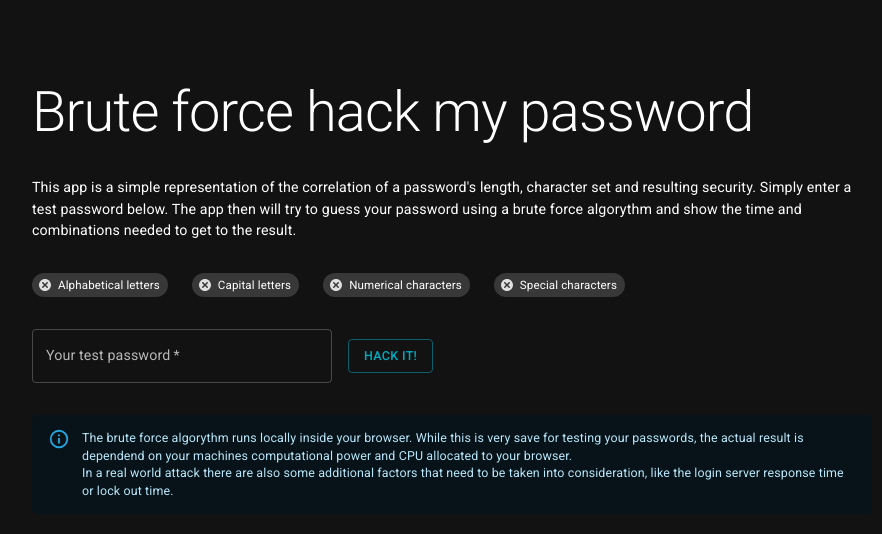
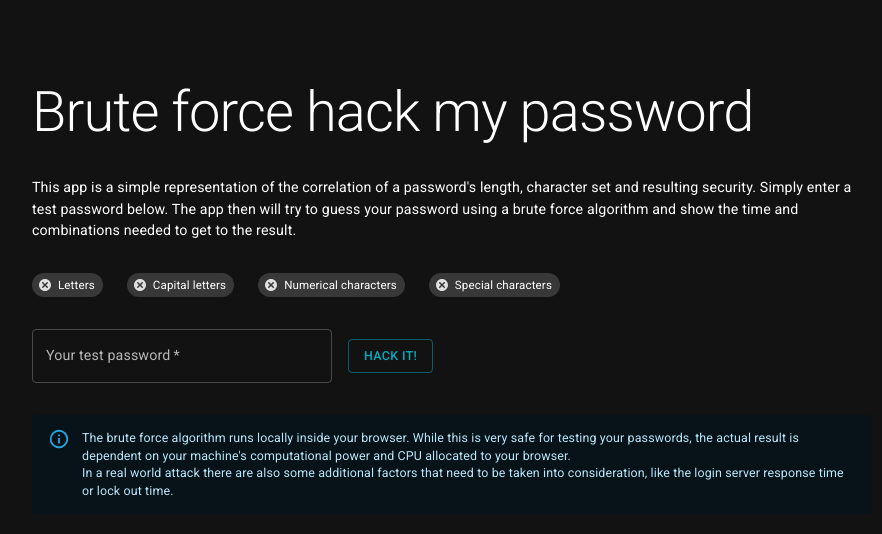
Before and after one commit to haach/brute-force-password, a React (Vite) app: page / in a window 1280 px wide. Shown: the top 534 px of the page, without its empty margins (188-1070 px from the left). Built offline with nearby package versions, Linux system fonts and the light colour scheme.

Commit message:
Fix typos

```diff
--- a/src/PasswordForm.tsx
+++ b/src/PasswordForm.tsx
@@ -104,13 +104,13 @@ export const PasswordForm: FC = () => {
           This app is a simple representation of the correlation of a password's
           length, character set and resulting security. Simply enter a test
           password below. The app then will try to guess your password using a
-          brute force algorythm and show the time and combinations needed to get
+          brute force algorithm and show the time and combinations needed to get
           to the result.
         </Typography>
 
         <Box sx={{ display: 'flex', gap: [1, 2, 3], flexWrap: 'wrap' }}>
           <ChipWithIcon
-            label="Alphabetical letters"
+            label="Letters"
             isActive={detectedRanges.includes('az')}
           />
 
@@ -201,9 +201,9 @@ export const PasswordForm: FC = () => {
           </Box>
         )}
         <Alert severity="info">
-          The brute force algorythm runs locally inside your browser. While this
-          is very save for testing your passwords, the actual result is
-          dependend on your machines computational power and CPU allocated to
+          The brute force algorithm runs locally inside your browser. While this
+          is very safe for testing your passwords, the actual result is
+          dependent on your machine's computational power and CPU allocated to
           your browser.
           <br />
           In a real world attack there are also some additional factors that
```
